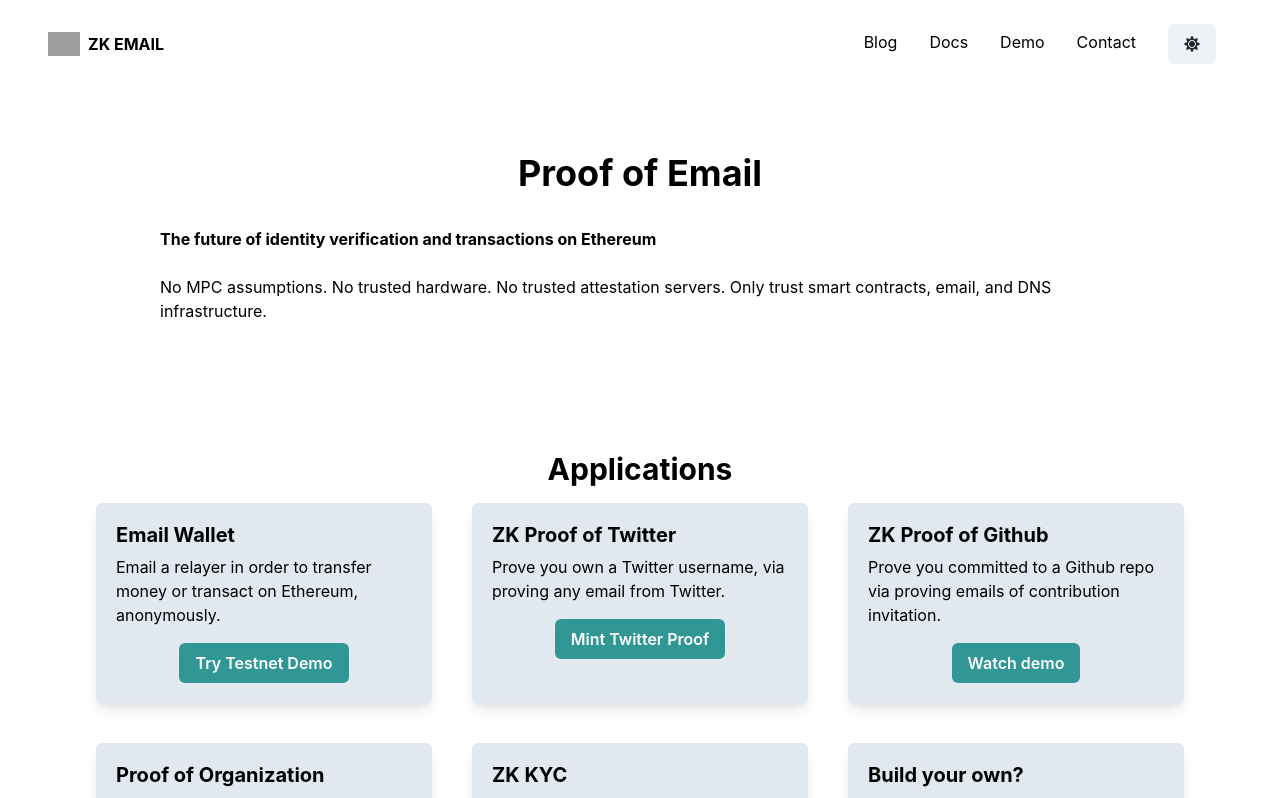
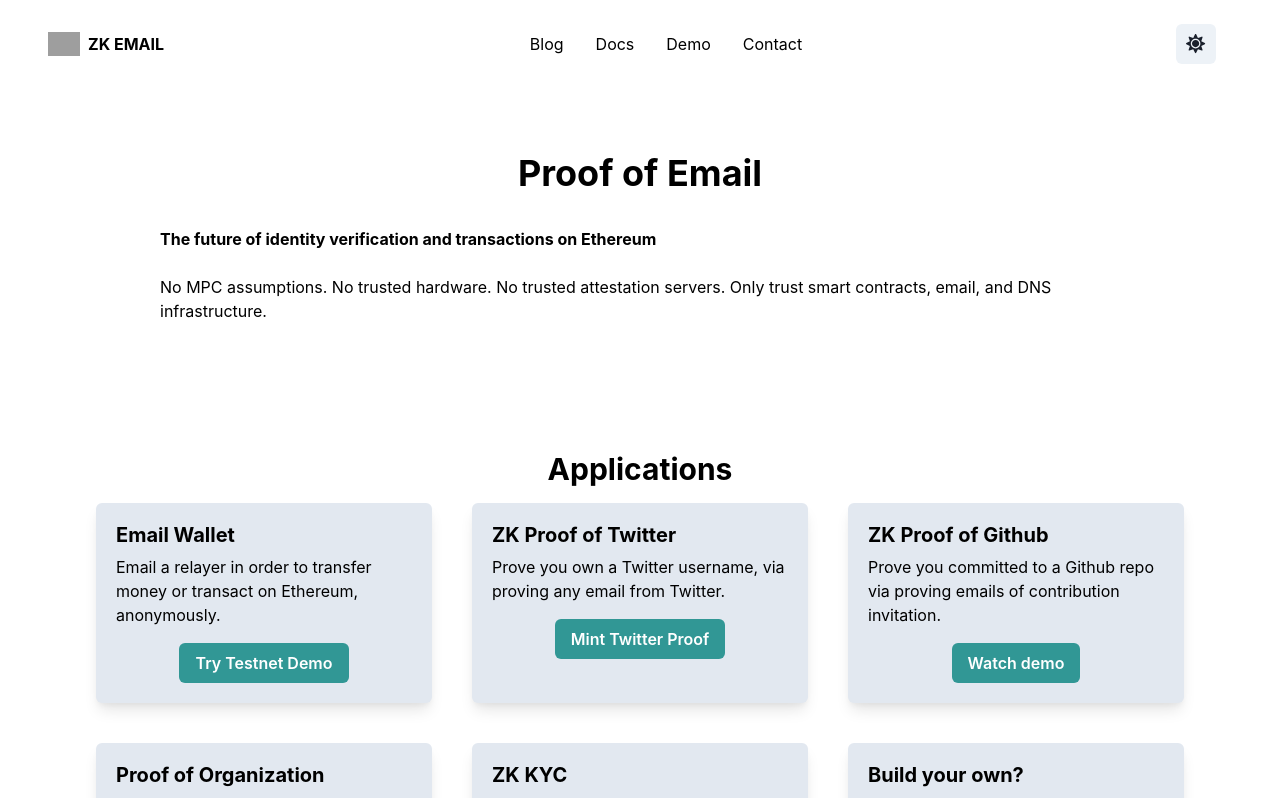
Before and after one commit to zkemail/prove.email-old, a Next.js app: page / in a window 1280 px wide. Shown: the top 798 px of the page. Built offline with nearby package versions, Linux system fonts and the light colour scheme; grey boxes are pictures that could not be loaded.

Commit message:
fix autosizing on light/dark mode

```diff
--- a/src/components/Navbar.tsx
+++ b/src/components/Navbar.tsx
@@ -29,10 +29,10 @@ const Navbar = () => {
         <Link as={NextLink} href="/contact" color={colorMode === "dark" ? "white" : "black"} mx={4}>
           Contact
         </Link>
-        <Button onClick={toggleColorMode} mx={4}>
-          {colorMode === "dark" ? <FaMoon /> : <FaSun />}
-        </Button>
       </Box>
+      <Button onClick={toggleColorMode} mx={4} p={0}>
+        {colorMode === "dark" ? <FaMoon size="1.2em" /> : <FaSun size="1.2em" />}
+      </Button>
     </Flex>
   );
 };
```
